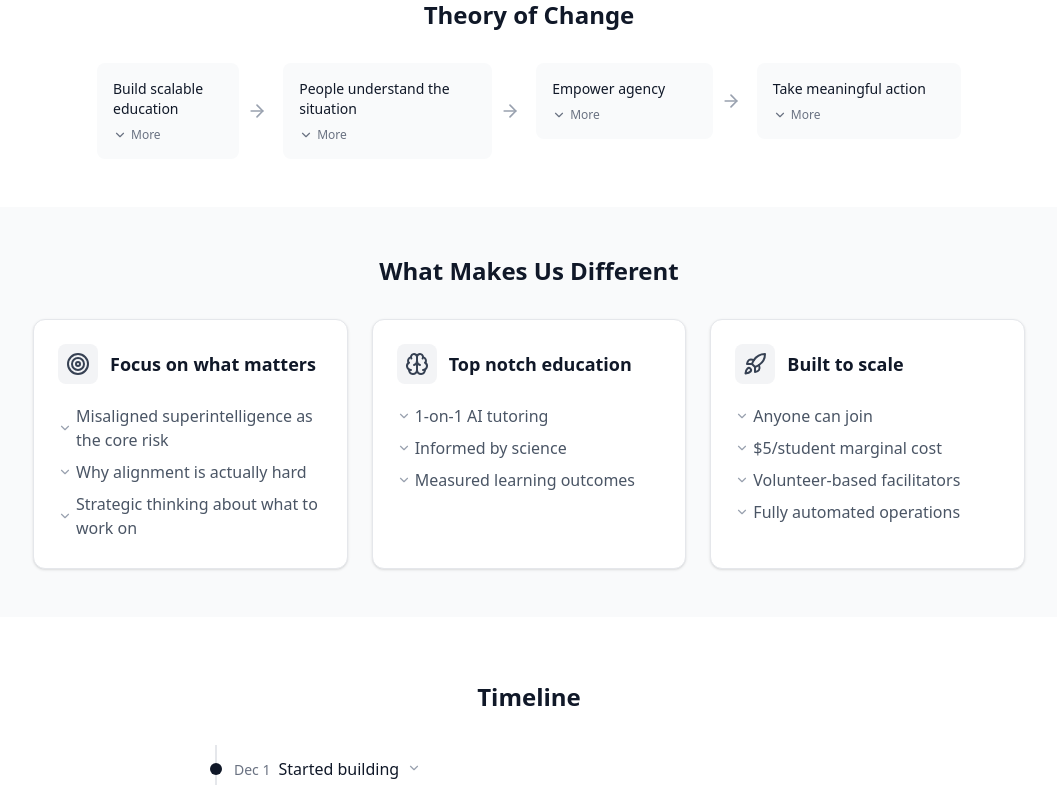
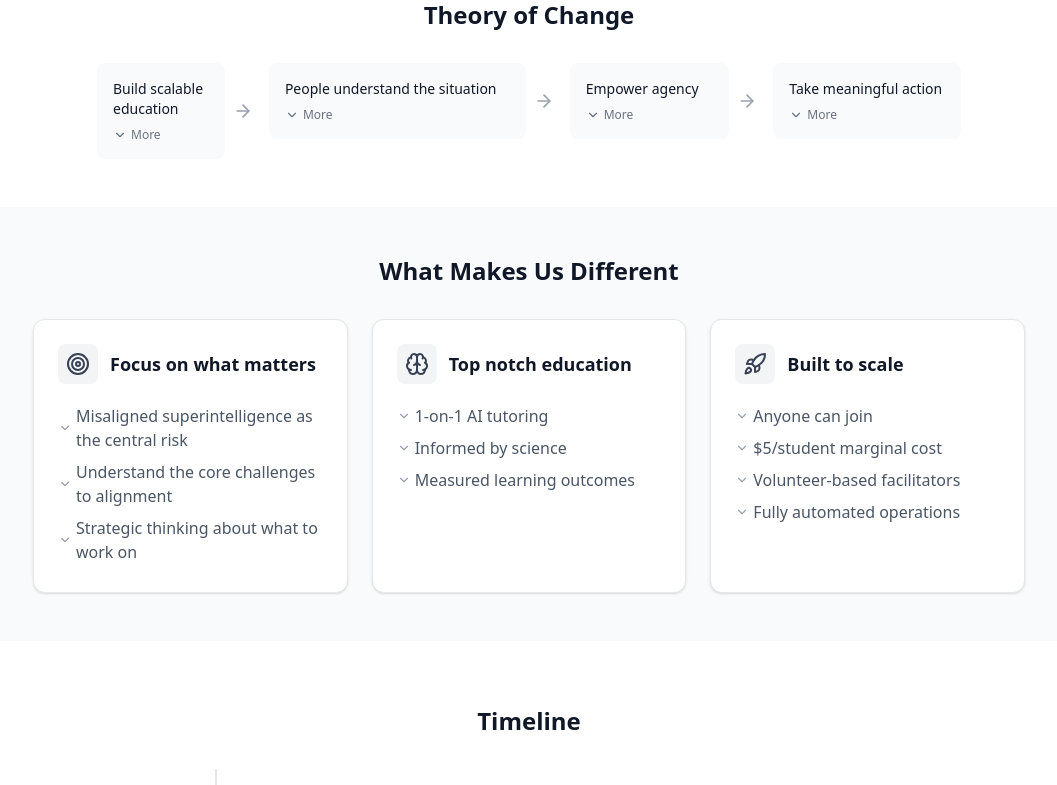
Before and after one commit to lucbrinkman/coursey-onepager, a React (Vite) app: page / in a window 1280 px wide. Shown: the part 820-1605 px from the top of the page, without its empty margins (111-1168 px from the left). Built offline with nearby package versions, Linux system fonts and the light colour scheme.

Commit message:
Update textContent.js

```diff
--- a/textContent.js
+++ b/textContent.js
@@ -52,8 +52,8 @@ export const problemsSection = {
     {
       // PROBLEM 2: People don't know what to do after learning
       headline: "Unclear what to do",
-      text: "People finish courses without knowing what they should actually work on, or why alignment is so hard.",
-      detail: "Current courses often focus on knowledge transfer without developing strategic thinking about career paths and impactful work. While this somewhat prepares people for entry level AI Safety jobs, those jobs are saturated with good applications and are not necessarily the most impactful.",
+      text: "People finish courses without a technical and strategic picture which lets them figure out what to helps reduce x-risk.",
+      detail: "Current courses often focus on knowledge transfer about current agendas without developing strategic thinking about career paths and impactful work. While this somewhat prepares people for entry level AI Safety jobs, those jobs are saturated with good applications and are not necessarily the most impactful.",
     },
   ],
 };
@@ -88,7 +88,7 @@ export const theoryOfChangeSection = {
     },
     {
       label: "People understand the situation",
-      detail: "Teach why misaligned superintelligence is a core risk and why alignment is hard",
+      detail: "Teach why misaligned superintelligence is a core risk and the hard problems of superintelligence alignment",
     },
     {
       label: "Empower agency",
@@ -122,12 +122,12 @@ export const uspSection = {
       headline: "Focus on what matters",
       bullets: [
         {
-          text: "Misaligned superintelligence as the core risk",
+          text: "Misaligned superintelligence as the central risk",
           detail: "We focus on the scenarios most likely to cause existential harm and make them tangible, instead of focusing on topics that are easiest to explain but are less likely to cause catastrophe.",
         },
         {
-          text: "Why alignment is actually hard",
-          detail: "We teach the core technical and philosophical challenges that make AI alignment genuinely difficult.",
+          text: "Understand the core challenges to alignment",
+          detail: "We teach the major obsticles to superintelligence alignment and both the benefits and limitations of different approaches.",
         },
         {
           text: "Strategic thinking about what to work on",
@@ -177,7 +177,7 @@ Many of the key principles in good education design happen to be **easy to imple
 
           After the trial lesson, people who want to are guaranteed to be accepted in our course.
 
-          We will try to match students of similar skill levels together.`,
+          We will try to match students of similar backgrounds and skill levels together.`,
         },
         {
           text: "$5/student marginal cost",
```
